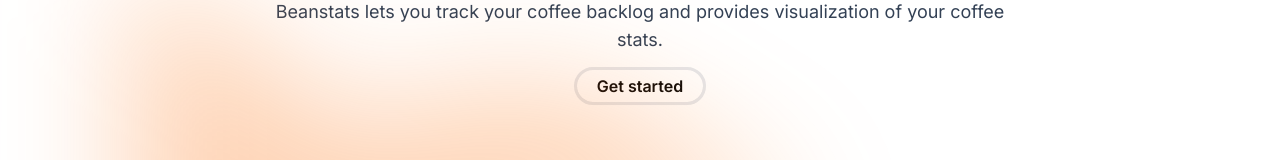
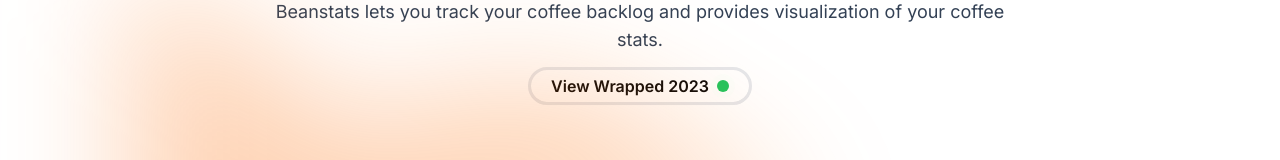
Before and after one commit to marcelblijleven/beanstats, a Next.js app: page / in a window 1280 px wide. Shown: the part 284-444 px from the top of the page. Built offline with nearby package versions, Linux system fonts and the light colour scheme; no server answers.

Commit message:
chore: add wrapped link on home page

```diff
--- a/src/app/(home)/page.tsx
+++ b/src/app/(home)/page.tsx
@@ -11,10 +11,19 @@
             </h1>
             <p className={"max-w-prose sm:text-lg text-slate-700 dark:text-slate-200"}>Beanstats lets you track your
                 coffee backlog and provides visualization of your coffee stats.</p>
+            {/*<Link*/}
+            {/*    className={"font-semibold rounded-full outline outline-gray-200 py-1 px-5 shadow hover:bg-primary-foreground hover:text-primary"}*/}
+            {/*    href={"/dashboard"}>*/}
+            {/*    Get started*/}
+            {/*</Link>*/}
             <Link
-                className={"font-semibold rounded-full outline outline-gray-200 py-1 px-5 shadow hover:bg-primary-foreground hover:text-primary"}
-                href={"/dashboard"}>
-                Get started
+              className={"relative flex items-center gap-2 font-semibold rounded-full outline outline-gray-200 py-1 px-5 shadow hover:bg-primary-foreground hover:text-primary"}
+              href={"/beanconqueror/wrapped/2023"}>
+              View Wrapped 2023
+              <div className="relative flex h-3 w-3">
+                <span className="animate-ping absolute inline-flex h-full w-full rounded-full bg-green-400 opacity-75"></span>
+                <span className="relative inline-flex rounded-full h-3 w-3 bg-green-500"></span>
+              </div>
             </Link>
             <div className={"mb-12"}>
                 <div className='relative isolate'>
```
